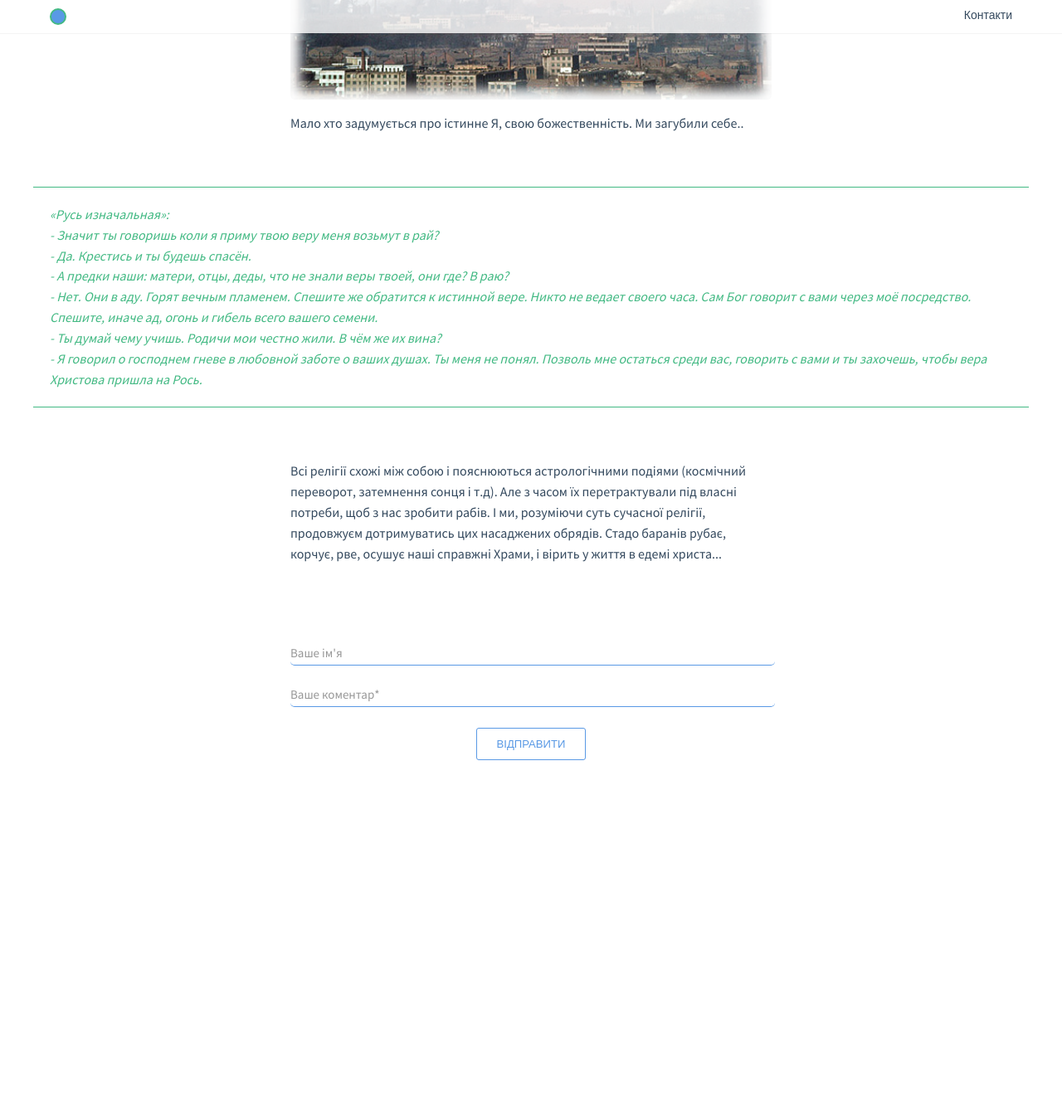
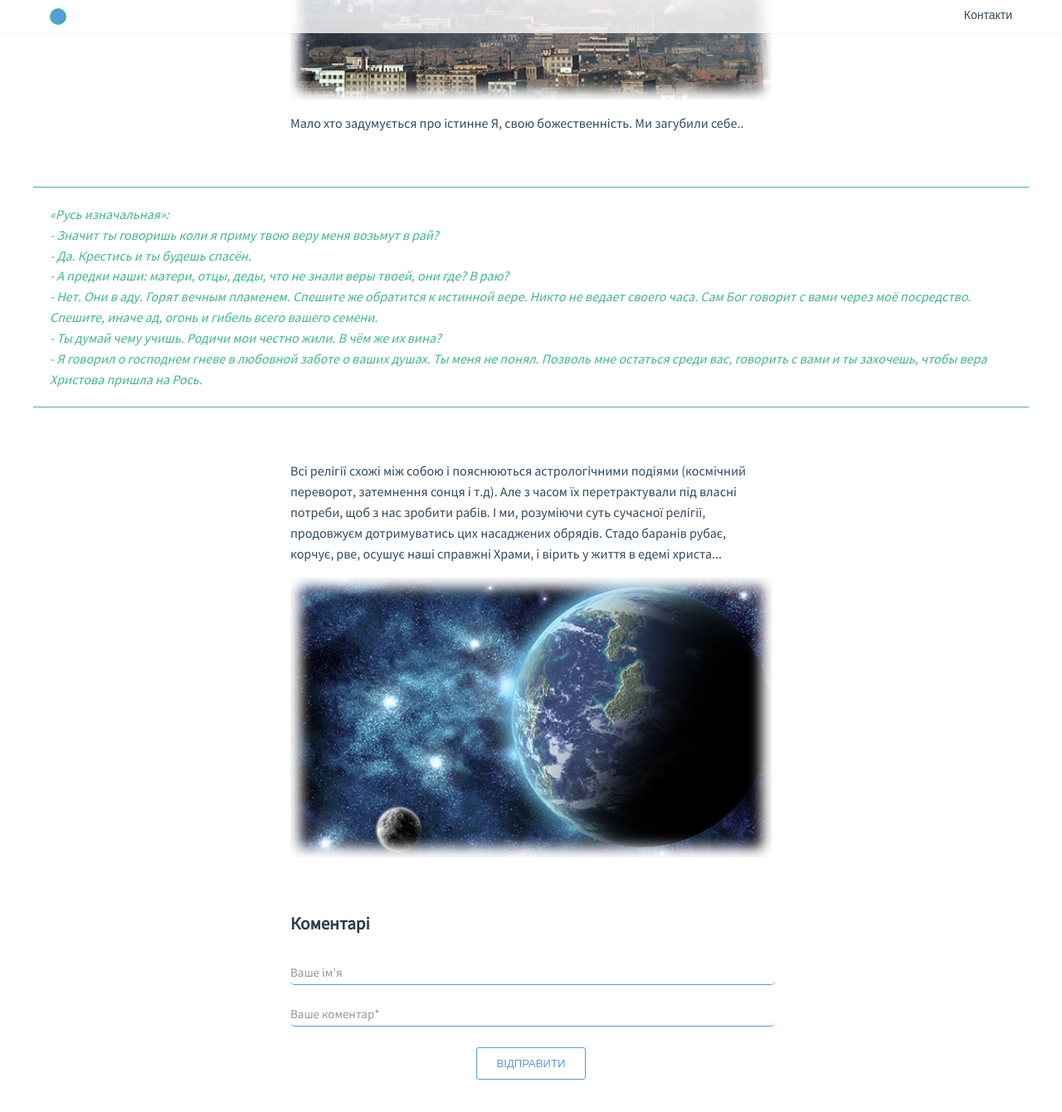
Before and after one commit to seruybrat/test-jekyll, a Jekyll site: the page built from index.md, in a window 1280 px wide and 1400 px high, scrolled down 4989 px. Shown: the top 1340 px of the window at 83% size. Built offline with Jekyll 4.4.1, drawn with Linux system fonts in a browser that asks for light colours; before the commit the page ends 6004 px from its top, so only the background shows below that.

Commit message:
add 16 photo

```diff
--- a/_layouts/default.html
+++ b/_layouts/default.html
@@ -10,8 +10,8 @@
 	{% endfor %}
 
 	<div class="container">
-<!-- 		<h2 class="title title_2">Коментарі</h2>
-		<div class="comments">
+		<h2 class="title title_2">Коментарі</h2>
+		<!-- <div class="comments">
 			<ul class="comments__list">
 				<li class="comments__item">
 					<span class="comments__name">Сергій Іваненко</span>
--- a/_posts/2007-10-04-cell.markdown
+++ b/_posts/2007-10-04-cell.markdown
@@ -143,6 +143,11 @@ date:   2017-10-03 13:38:51 +0300
 			продовжуєм дотримуватись цих насаджених обрядів. Стадо баранів рубає, корчує, рве, осушує наші справжні Храми,
 			і вірить у життя в едемі христа...
 		</p>
+
+		<figure class="figure">
+			<img src="img/15.jpg" class="figure__img" alt="Клітина">
+		</figure>
+
 	</div>
 
 </article>
--- a/css/style.css
+++ b/css/style.css
@@ -285,7 +285,6 @@ body.open .sidebar {
   display: block;
   margin: 0;
   padding: 0;
-  text-align: center;
 }
 .figure__img {
   display: inline-block;
--- a/src/scss/style.scss
+++ b/src/scss/style.scss
@@ -314,7 +314,6 @@ body {
 	display: block;
 	margin: 0;
 	padding: 0;
-	text-align: center;
 
 	&__img {
 		display: inline-block;
```
Also changed, not shown: css/style.min.css, img/15.jpg (added), src/img/15.jpg (added).
